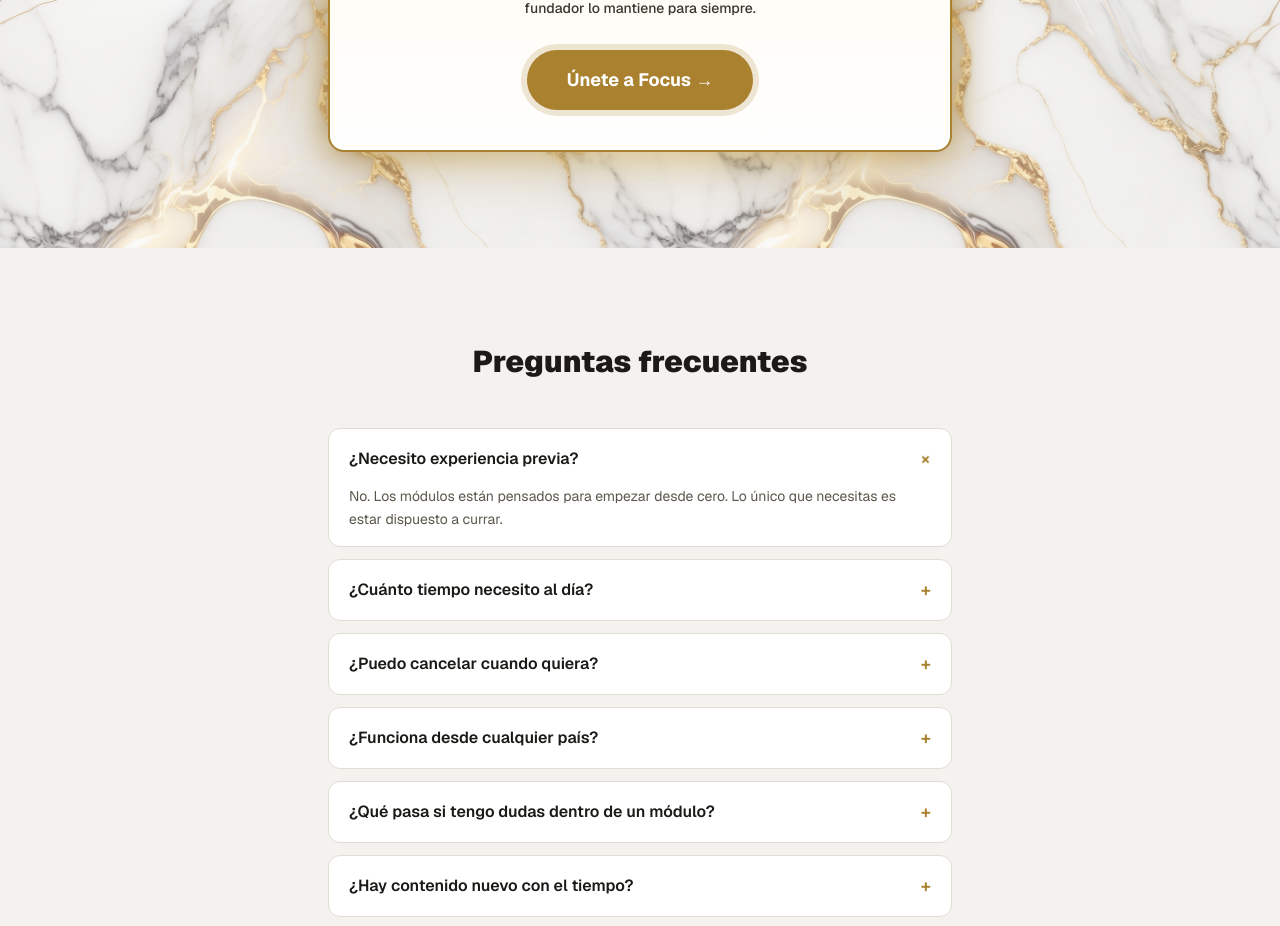
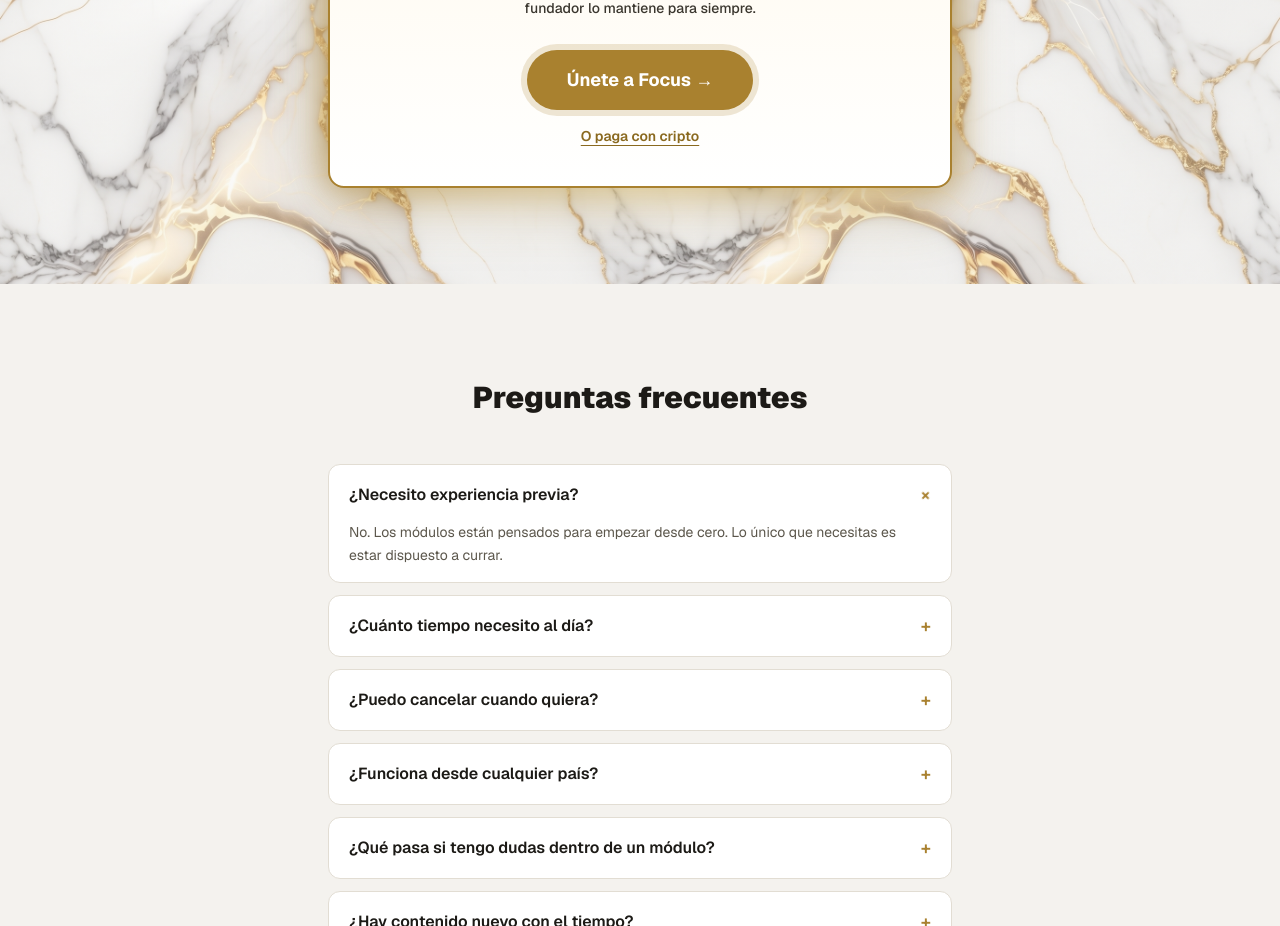
Before and after one commit to airmateai/focus-landing, a Next.js app: page / in a window 1280 px wide. Shown: the part 9280-10206 px from the top of the page. Built offline with nearby package versions, Linux system fonts and the light colour scheme; no server answers.

Commit message:
Añadir también el enlace de pago con cripto en la tarjeta principal de precio

```diff
--- a/src/app/LandingClient.tsx
+++ b/src/app/LandingClient.tsx
@@ -669,6 +669,12 @@ export default function LandingClient() {
               >
                 {t.pricing.cta} →
               </a>
+              <a
+                href="/pagar-cripto-focus"
+                className="block mt-4 text-sm font-semibold text-[#8a691f] underline underline-offset-4 hover:text-[#6d541f] transition"
+              >
+                {t.pricing.ctaCrypto}
+              </a>
             </div>
           </div>
         </div>
--- a/src/lib/i18n.ts
+++ b/src/lib/i18n.ts
@@ -226,6 +226,7 @@ export const dict = {
       period: "/mes",
       warning: "El precio sube pronto — quien entra ahora con precio de fundador lo mantiene para siempre.",
       cta: "Únete a Focus",
+      ctaCrypto: "O paga con cripto",
       subCta: "Cancela cuando quieras. Sin permanencia.",
     },
     finalCta: {
@@ -459,6 +460,7 @@ export const dict = {
       period: "/mo",
       warning: "The price is going up soon — whoever joins now at founder pricing keeps it forever.",
       cta: "Join Focus",
+      ctaCrypto: "Or pay with crypto",
       subCta: "Cancel anytime. No commitment.",
     },
     finalCta: {
```
